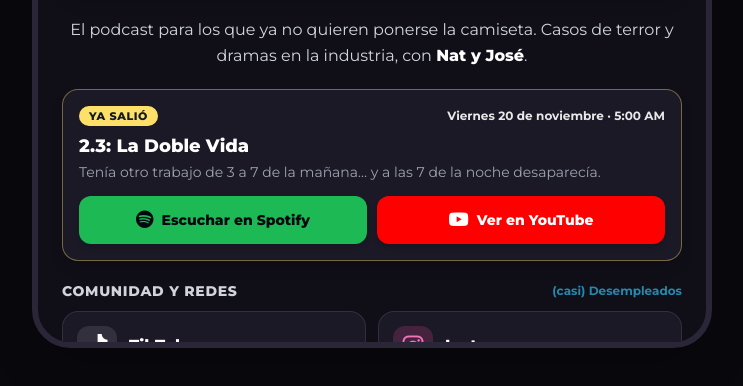
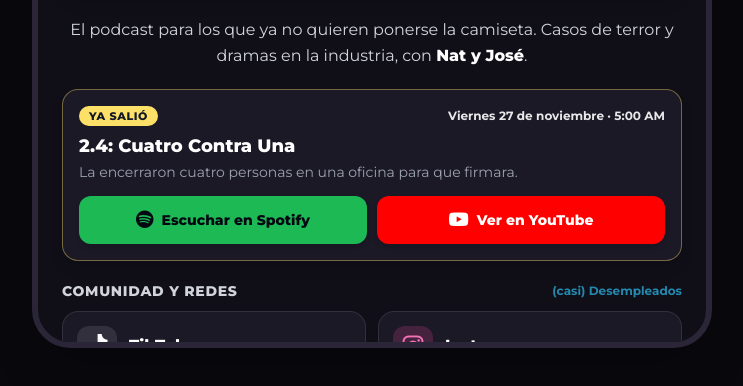
Before and after one commit to J-gome/casi.desempleados, a plain HTML site: page index.html in a window 1280 px wide. Shown: the part 412-798 px from the top of the page, without its empty margins (268-1011 px from the left). Drawn offline with nearby package versions, Linux system fonts and the light colour scheme.

Commit message:
Actualiza tarjeta: episodio 2.4 en vivo

```diff
--- a/index.html
+++ b/index.html
@@ -222,16 +222,16 @@
                         <span id="ep-badge" class="px-2.5 py-0.5 text-[11px] font-extrabold uppercase tracking-wider bg-brand-yellow text-gray-900 rounded-full whitespace-nowrap shrink-0">
                             Ya salió
                         </span>
-                        <span id="ep-status" data-no-i18n class="text-xs font-bold text-white/90">Viernes 20 de noviembre · 5:00 AM</span>
+                        <span id="ep-status" data-no-i18n class="text-xs font-bold text-white/90">Viernes 27 de noviembre · 5:00 AM</span>
                     </div>
-                    <h3 id="ep-title" data-no-i18n class="text-lg font-extrabold text-white leading-snug">2.3: La Doble Vida</h3>
-                    <p id="ep-teaser" data-no-i18n class="text-sm text-gray-400 mt-1 leading-snug">Tenía otro trabajo de 3 a 7 de la mañana… y a las 7 de la noche desaparecía.</p>
+                    <h3 id="ep-title" data-no-i18n class="text-lg font-extrabold text-white leading-snug">2.4: Cuatro Contra Una</h3>
+                    <p id="ep-teaser" data-no-i18n class="text-sm text-gray-400 mt-1 leading-snug">La encerraron cuatro personas en una oficina para que firmara.</p>
                     <div class="grid grid-cols-2 gap-2.5 mt-3.5">
-                        <a id="ep-spotify" href="https://open.spotify.com/episode/4R3fl3ABt3aM3j9Xdf20xn" target="_blank" rel="noopener noreferrer" onclick="handleExternalLink('Spotify')" class="py-2.5 px-3 rounded-xl bg-[#1DB954] hover:bg-[#1ed760] text-gray-950 font-extrabold text-sm flex items-center justify-center gap-2 shadow-md transition active:scale-95">
+                        <a id="ep-spotify" href="https://open.spotify.com/episode/1N5cIltu6rl6xVCOO14W1Y" target="_blank" rel="noopener noreferrer" onclick="handleExternalLink('Spotify')" class="py-2.5 px-3 rounded-xl bg-[#1DB954] hover:bg-[#1ed760] text-gray-950 font-extrabold text-sm flex items-center justify-center gap-2 shadow-md transition active:scale-95">
                             <i class="fab fa-spotify text-lg"></i>
                             <span>Escuchar en Spotify</span>
                         </a>
-                        <a id="ep-youtube" href="https://www.youtube.com/watch?v=gVi8WXNFphs" target="_blank" rel="noopener noreferrer" onclick="handleExternalLink('YouTube')" class="py-2.5 px-3 rounded-xl bg-[#FF0000] hover:bg-[#e60000] text-white font-extrabold text-sm flex items-center justify-center gap-2 shadow-md transition active:scale-95">
+                        <a id="ep-youtube" href="https://www.youtube.com/watch?v=mRS2tGIrXqg" target="_blank" rel="noopener noreferrer" onclick="handleExternalLink('YouTube')" class="py-2.5 px-3 rounded-xl bg-[#FF0000] hover:bg-[#e60000] text-white font-extrabold text-sm flex items-center justify-center gap-2 shadow-md transition active:scale-95">
                             <i class="fab fa-youtube text-lg"></i>
                             <span>Ver en YouTube</span>
                         </a>
```
